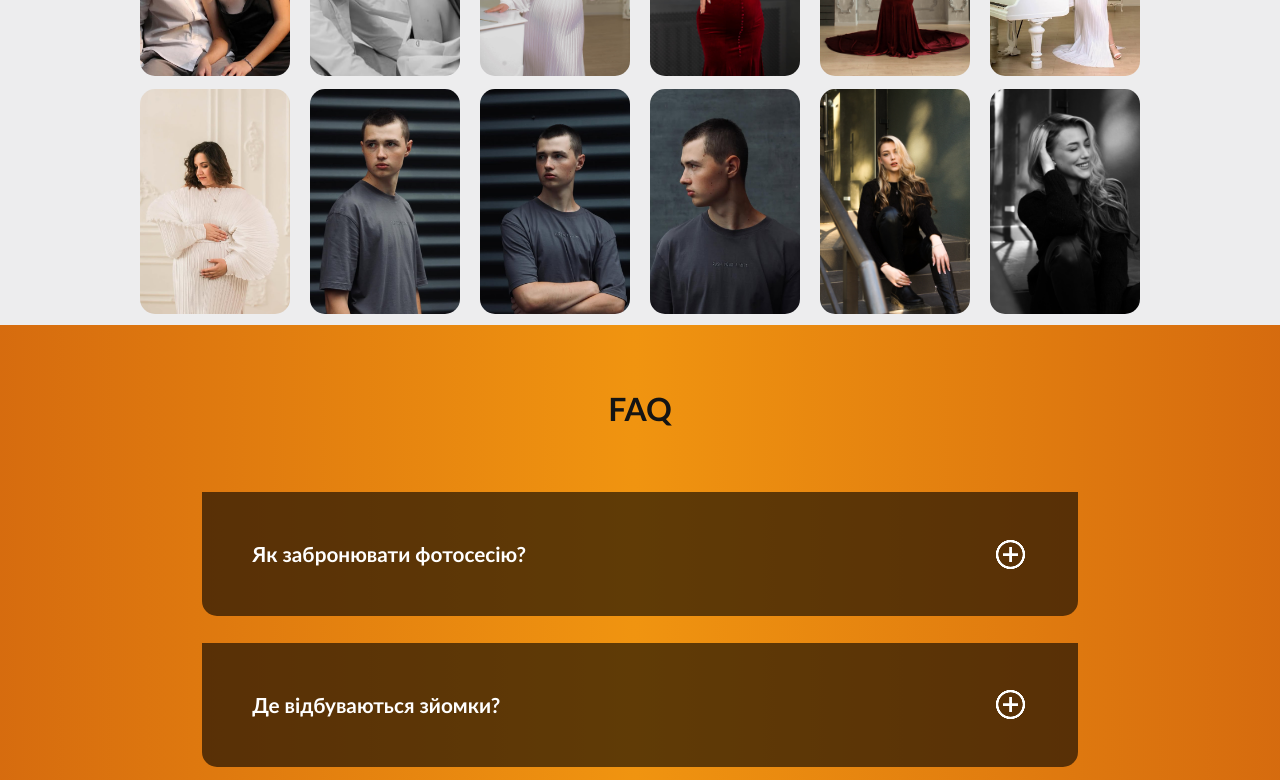
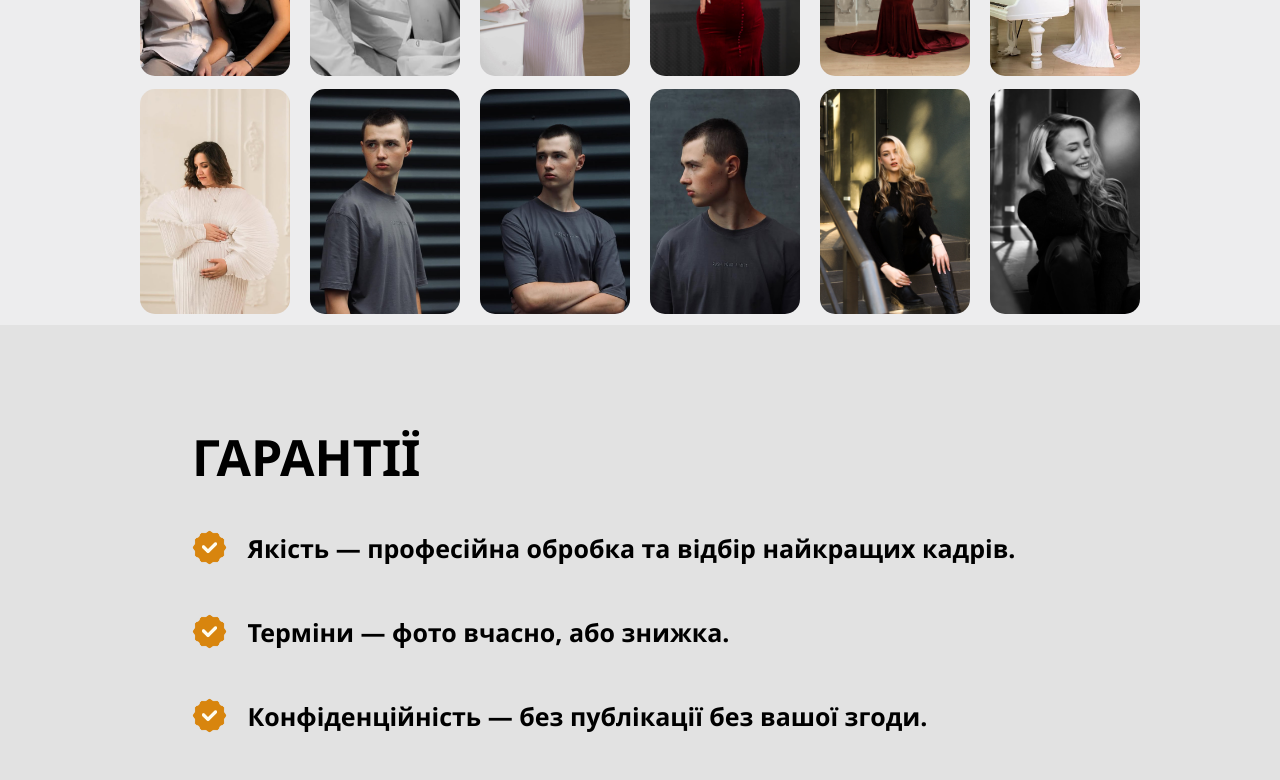
Before and after one commit to Ep1xo/katyas-site, a React (Create React App) app: page / in a window 1280 px wide. Shown: the part 2000-2780 px from the top of the page. Built offline with nearby package versions, Linux system fonts and the light colour scheme.

Commit message:
added garantis block

```diff
--- a/src/App.js
+++ b/src/App.js
@@ -38,6 +38,7 @@ function App() {
           <button>Головна</button>
           <button>Послуги</button>
           <button>Портфоліо</button>
+          <button>Гарантії</button>
           <button>FAQ</button>
         </div>
         <div className="contacts">
@@ -90,7 +91,7 @@ function App() {
       </div>
 
       <div className="portfolio-block">
-        <h1>Портфоліо</h1>
+        <h1>ПОРТФОЛІО</h1>
 
 
         <div style={{display:"flex", justifyContent:"center", marginBottom:"20px"}}>
@@ -113,6 +114,40 @@ function App() {
 
         <div>
           {renderComponent()}
+        </div>
+      </div>
+
+      <div className='guaranties-block'>
+        <h1>ГАРАНТІЇ</h1>
+
+        <div className='guarantie'>
+          <img src='/icons/checklist.png'/>
+          <p>Якість — професійна обробка та відбір найкращих кадрів.</p>
+        </div>
+        <div className='guarantie'>
+          <img src='/icons/checklist.png'/>
+          <p>Терміни — фото вчасно, або знижка.</p>
+        </div>
+        <div className='guarantie'>
+          <img src='/icons/checklist.png'/>
+          <p>Конфіденційність — без публікації без вашої згоди.</p>
+        </div>
+        <div className='guarantie'>
+          <img src='/icons/checklist.png'/>
+          <p>Прозорість — чіткий договір і зрозумілі умови.</p>
+        </div>
+        <div className='guarantie'>
+          <img src='/icons/checklist.png'/>
+          <p>Повернення — передоплата повертається з поважної причини.</p>
+        </div>
+        <div className='guarantie'>
+          <img src='/icons/checklist.png'/>
+          <p>Підтримка на всіх етапах — від підготовки до фінальних фото.
+          </p>
+        </div>
+        <div className='guarantie'>
+          <img src='/icons/checklist.png'/>
+          <p>Індивідуальний підхід — зйомка під ваш стиль та запит.</p>
         </div>
       </div>
 
--- a/src/index.css
+++ b/src/index.css
@@ -388,6 +388,40 @@ header{
   cursor: pointer;
 }
 
+/*      ----GARANTIES BLOCK----     */
+
+.guaranties-block{
+  background: #e2e2e2;
+  padding-top: 5vw;
+  padding: 5vw;
+}
+
+.guaranties-block h1{
+  font-family: 'Segoe UI', Tahoma, Geneva, Verdana, sans-serif;
+  display: flex;
+  flex-direction: column;
+  margin-left: 10vw;
+  font-size: 50px;
+  margin-bottom: 15px;
+}
+
+.guarantie{
+  display: flex;
+  flex-direction: row;
+  margin-left: 10vw;
+
+  font-size: 25px;
+  font-weight: 600;
+  font-family: 'Segoe UI', Tahoma, Geneva, Verdana, sans-serif;
+}
+
+.guarantie img{
+  width: 35px;
+  object-fit: contain;
+  margin-right: 2%;
+}
+
+
 /*      ----FAQ BLOCK----     */
 
 .faq-block{
```
Also changed, not shown: public/icons/checklist.png (added).
